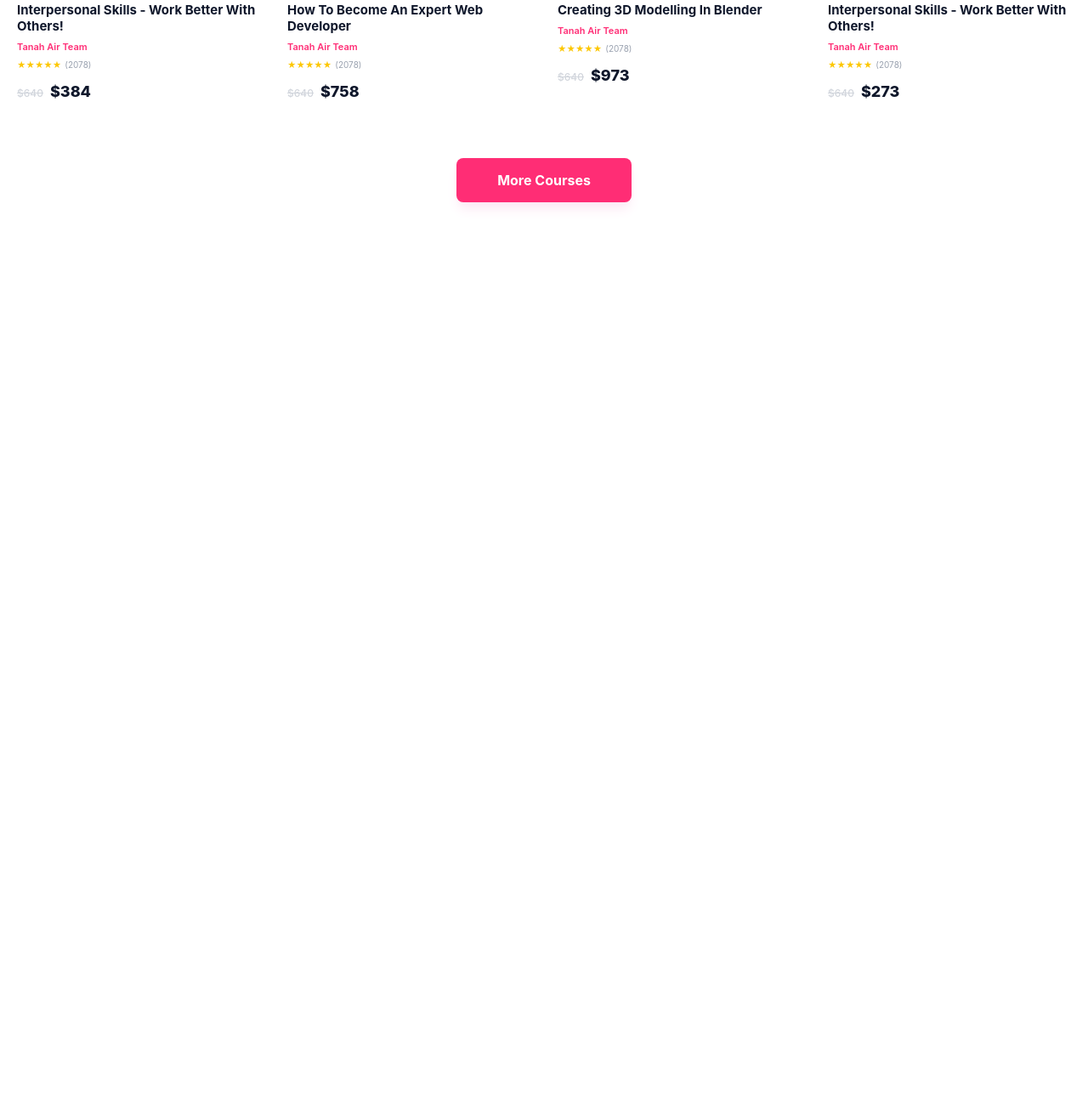
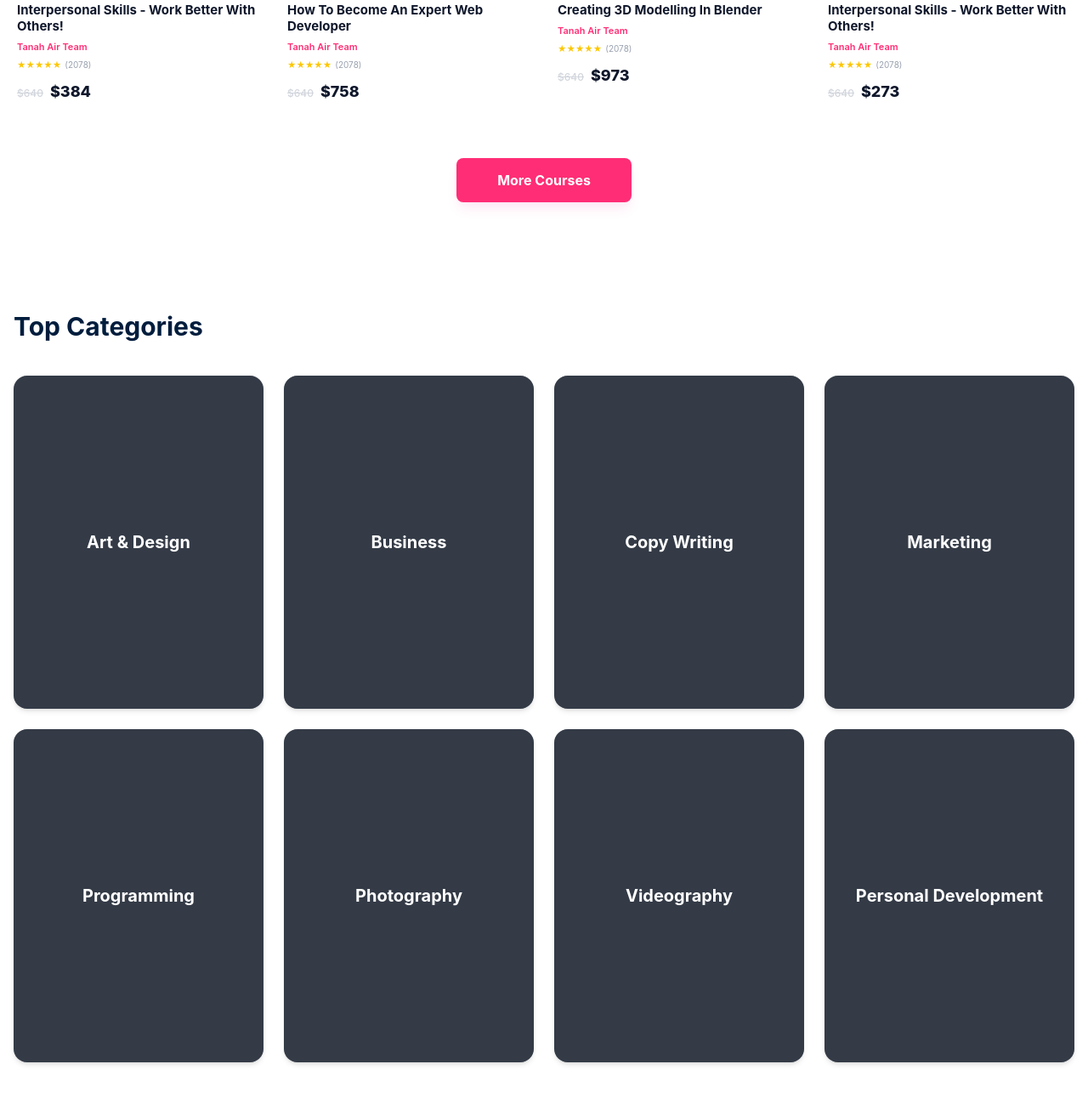
Before and after one commit to Ilyos11/Tailwind-Group, a website: page index.html in a window 1280 px wide. Shown: the part 1879-3171 px from the top of the page at 85% size. Before the commit the page ends 2181 px from the top, so only its background shows below. Drawn offline with nearby package versions, Linux system fonts and the light colour scheme; files that its build step writes are made by us from their sources.

Commit message:
Section 4

```diff
--- a/index.html
+++ b/index.html
@@ -292,5 +292,88 @@
 </section>
 
 
+
+<!-- Section 4 -->
+<section class="py-16 px-4 max-w-7xl mx-auto font-sans">
+
+  <h2 class="text-3xl font-bold text-[#001d3d] mb-10 text-left">Top Categories</h2>
+
+  <div class="grid grid-cols-1 sm:grid-cols-2 md:grid-cols-3 lg:grid-cols-4 gap-6">
+
+    <div class="group relative aspect-[3/4] bg-gray-600 rounded-2xl overflow-hidden cursor-pointer shadow-md hover:shadow-xl transition-all">
+
+      <div class="absolute inset-0 bg-black/30 group-hover:bg-black/20 transition-colors"></div>
+
+      <div class="absolute inset-0 flex items-center justify-center p-4">
+        <span class="text-white text-xl font-bold text-center">Art & Design</span>
+      </div>
+    </div>
+
+
+    <div class="group relative aspect-[3/4] bg-gray-600 rounded-2xl overflow-hidden cursor-pointer shadow-md hover:shadow-xl transition-all">
+
+      <div class="absolute inset-0 bg-black/30"></div>
+      <div class="absolute inset-0 flex items-center justify-center p-4">
+        <span class="text-white text-xl font-bold text-center">Business</span>
+      </div>
+    </div>
+
+
+    <div class="group relative aspect-[3/4] bg-gray-600 rounded-2xl overflow-hidden cursor-pointer shadow-md hover:shadow-xl transition-all">
+
+      <div class="absolute inset-0 bg-black/30"></div>
+      <div class="absolute inset-0 flex items-center justify-center p-4">
+        <span class="text-white text-xl font-bold text-center">Copy Writing</span>
+      </div>
+    </div>
+
+
+    <div class="group relative aspect-[3/4] bg-gray-600 rounded-2xl overflow-hidden cursor-pointer shadow-md hover:shadow-xl transition-all">
+
+      <div class="absolute inset-0 bg-black/30"></div>
+      <div class="absolute inset-0 flex items-center justify-center p-4">
+        <span class="text-white text-xl font-bold text-center">Marketing</span>
+      </div>
+    </div>
+
+
+    <div class="group relative aspect-[3/4] bg-gray-600 rounded-2xl overflow-hidden cursor-pointer shadow-md hover:shadow-xl transition-all">
+
+      <div class="absolute inset-0 bg-black/30"></div>
+      <div class="absolute inset-0 flex items-center justify-center p-4">
+        <span class="text-white text-xl font-bold text-center">Programming</span>
+      </div>
+    </div>
+
+
+    <div class="group relative aspect-[3/4] bg-gray-600 rounded-2xl overflow-hidden cursor-pointer shadow-md hover:shadow-xl transition-all">
+
+      <div class="absolute inset-0 bg-black/30"></div>
+      <div class="absolute inset-0 flex items-center justify-center p-4">
+        <span class="text-white text-xl font-bold text-center">Photography</span>
+      </div>
+    </div>
+
+
+    <div class="group relative aspect-[3/4] bg-gray-600 rounded-2xl overflow-hidden cursor-pointer shadow-md hover:shadow-xl transition-all">
+
+      <div class="absolute inset-0 bg-black/30"></div>
+      <div class="absolute inset-0 flex items-center justify-center p-4">
+        <span class="text-white text-xl font-bold text-center">Videography</span>
+      </div>
+    </div>
+
+
+    <div class="group relative aspect-[3/4] bg-gray-600 rounded-2xl overflow-hidden cursor-pointer shadow-md hover:shadow-xl transition-all">
+
+      <div class="absolute inset-0 bg-black/30"></div>
+      <div class="absolute inset-0 flex items-center justify-center p-4">
+        <span class="text-white text-xl font-bold text-center px-4">Personal Development</span>
+      </div>
+    </div>
+
+  </div>
+</section>
+
 </body>
 </html>
```
